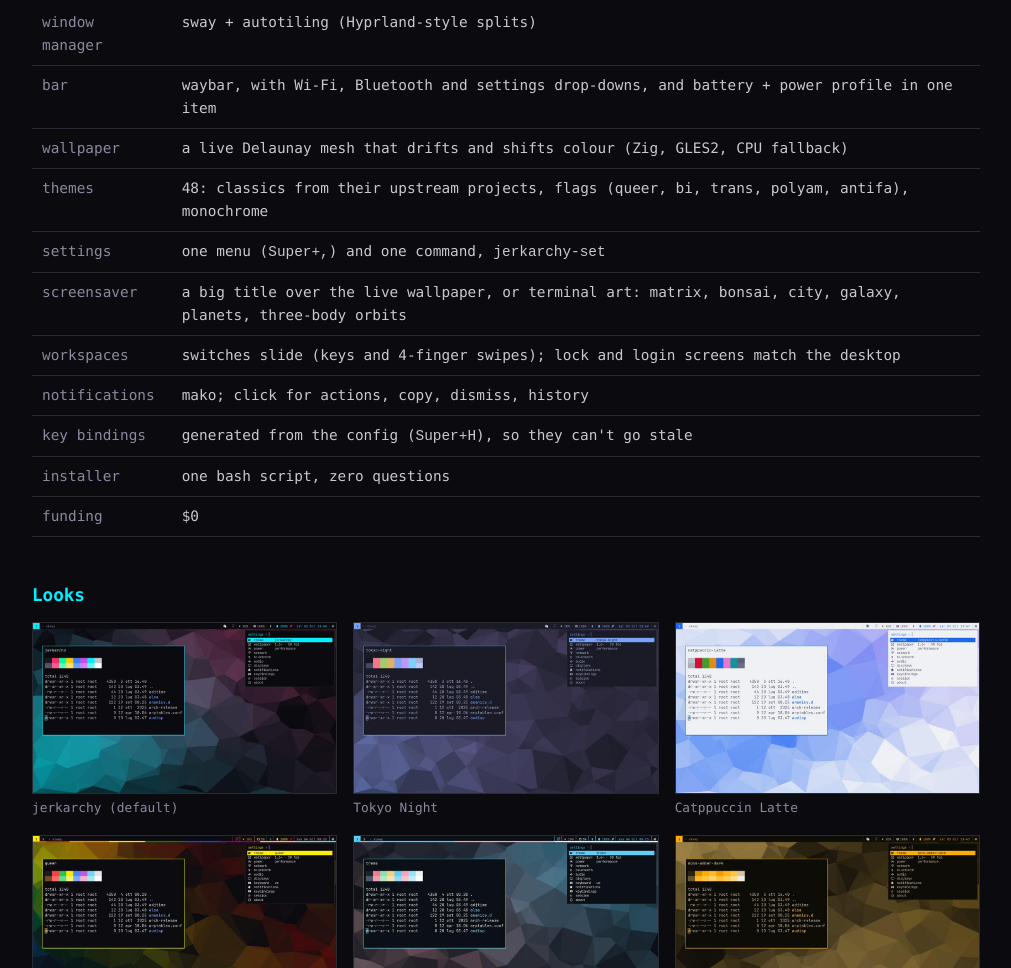
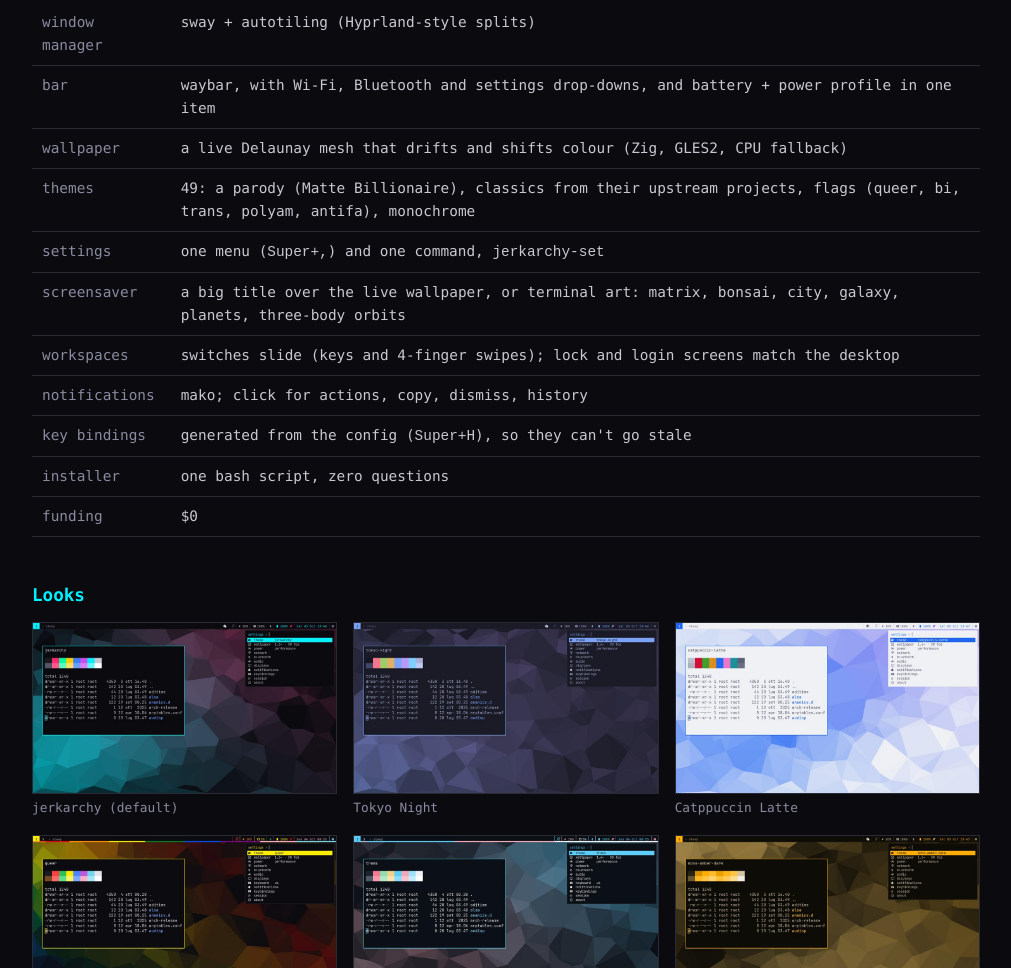
Before and after one commit to fulgidus/jerkarchy, a plain HTML site: page site/index.html in a window 1280 px wide. Shown: the part 872-1840 px from the top of the page, without its empty margins (134-1145 px from the left). Drawn offline with Linux system fonts and the light colour scheme.

Commit message:
Parody theme, opt-out SwayFX, source in ~/Documents (v0.1.2 scope)
- Matte Billionaire (parody): Matte Black in Founding Patron gold
- install.sh installs SwayFX where the repos have it, plain sway otherwise;
  --no-swayfx / JERKARCHY_SWAYFX=0 opts out; an installed SwayFX counts as
  sway (no more conflict on re-install). Runtime switch: the fx setting
- the source checkout defaults to ~/Documents/jerkarchy; old installs in
  ~/.local/share/jerkarchy are moved and chezmoi's sourceDir updated

```diff
--- a/site/index.html
+++ b/site/index.html
@@ -76,7 +76,7 @@ footer { color: var(--dim); font-size: .85rem; border-top: 1px solid var(--line)
     <tr><th scope="row">window manager</th><td>sway + autotiling (Hyprland-style splits)</td></tr>
     <tr><th scope="row">bar</th><td>waybar, with Wi-Fi, Bluetooth and settings drop-downs, and battery + power profile in one item</td></tr>
     <tr><th scope="row">wallpaper</th><td>a live Delaunay mesh that drifts and shifts colour (Zig, GLES2, CPU fallback)</td></tr>
-    <tr><th scope="row">themes</th><td>48: classics from their upstream projects, flags (queer, bi, trans, polyam, antifa), monochrome</td></tr>
+    <tr><th scope="row">themes</th><td>49: a parody (Matte Billionaire), classics from their upstream projects, flags (queer, bi, trans, polyam, antifa), monochrome</td></tr>
     <tr><th scope="row">settings</th><td>one menu (<code>Super+,</code>) and one command, <code>jerkarchy-set</code></td></tr>
     <tr><th scope="row">screensaver</th><td>a big title over the live wallpaper, or terminal art: matrix, bonsai, city, galaxy, planets, three-body orbits</td></tr>
     <tr><th scope="row">workspaces</th><td>switches slide (keys and 4-finger swipes); lock and login screens match the desktop</td></tr>
```
Also changed, not shown: 10 other files.
